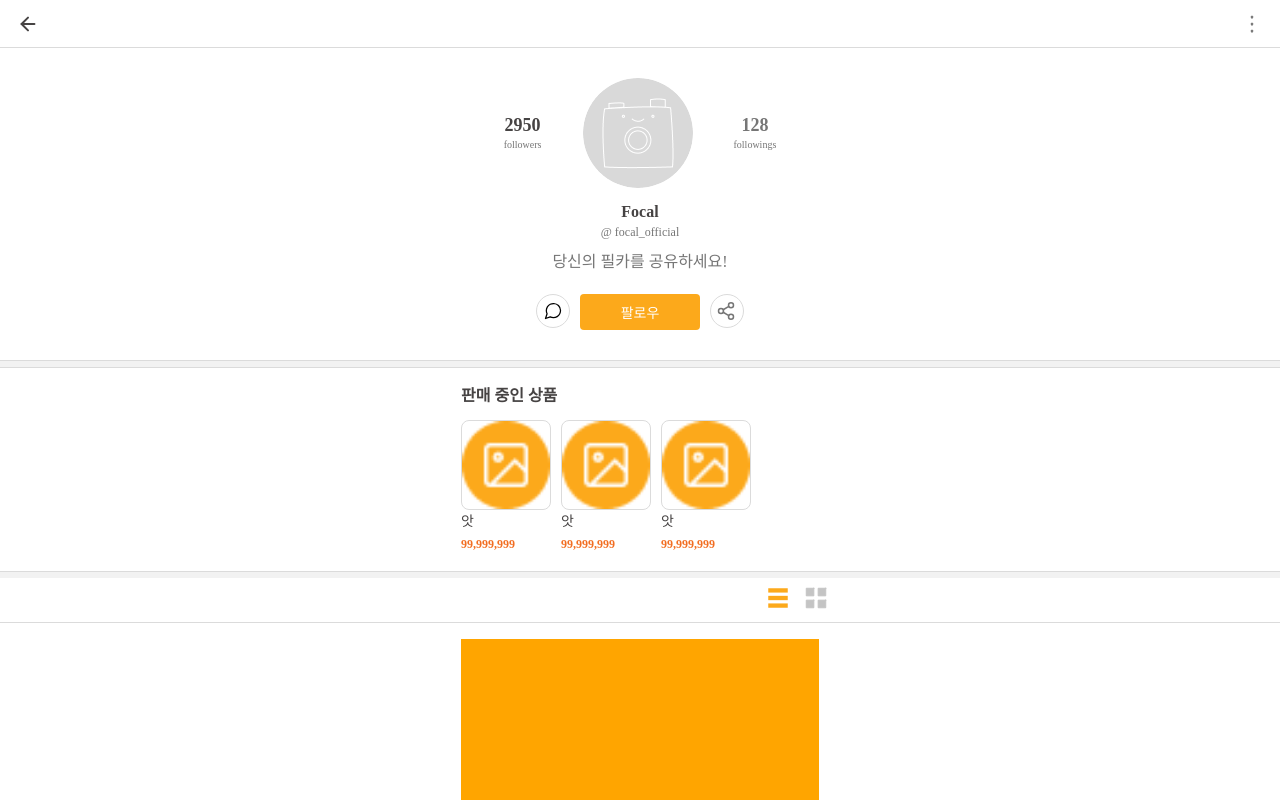
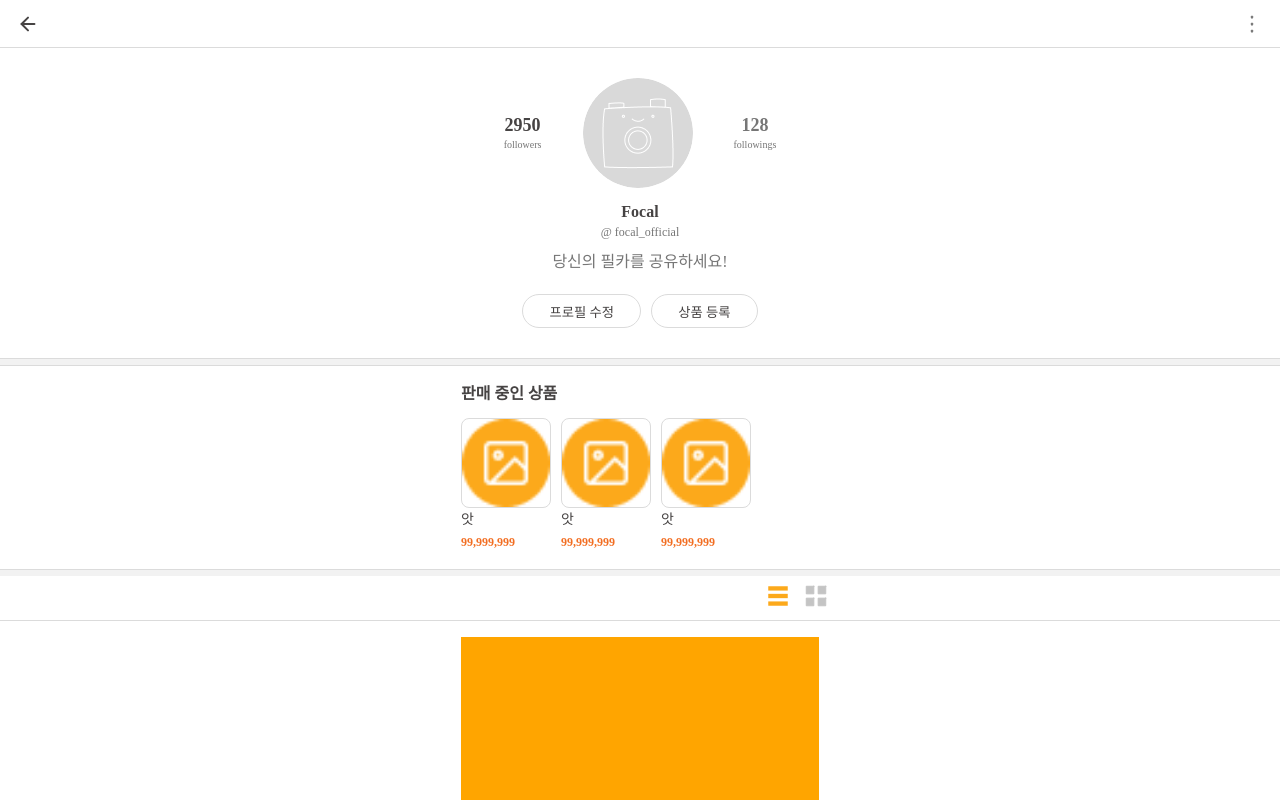
Before and after one commit to FRONTENDSCHOOL5/final-01-focal, a React (Create React App) app: page /profile in a window 1280 px wide. Shown: the top 800 px of the page. Built offline with nearby package versions, Linux system fonts and the light colour scheme; no server answers; a web font is replaced by a local one.

Commit message:
♻️ Refactor: ProfileInfo Btn 수정

```diff
--- a/src/components/Profile/ProfileInfo.jsx
+++ b/src/components/Profile/ProfileInfo.jsx
@@ -83,7 +83,7 @@ export default function ProfileInfo({ user }) {
       <UserName>Focal</UserName>
       <UserAccount>@ focal_official</UserAccount>
       <UserTitle>당신의 필카를 공유하세요!</UserTitle>
-      {user ? <MyInfoBtns /> : <UserInfoBtns />}
+      {user ? <UserInfoBtns /> : <MyInfoBtns />}
     </UserCol>
   );
 }
```
